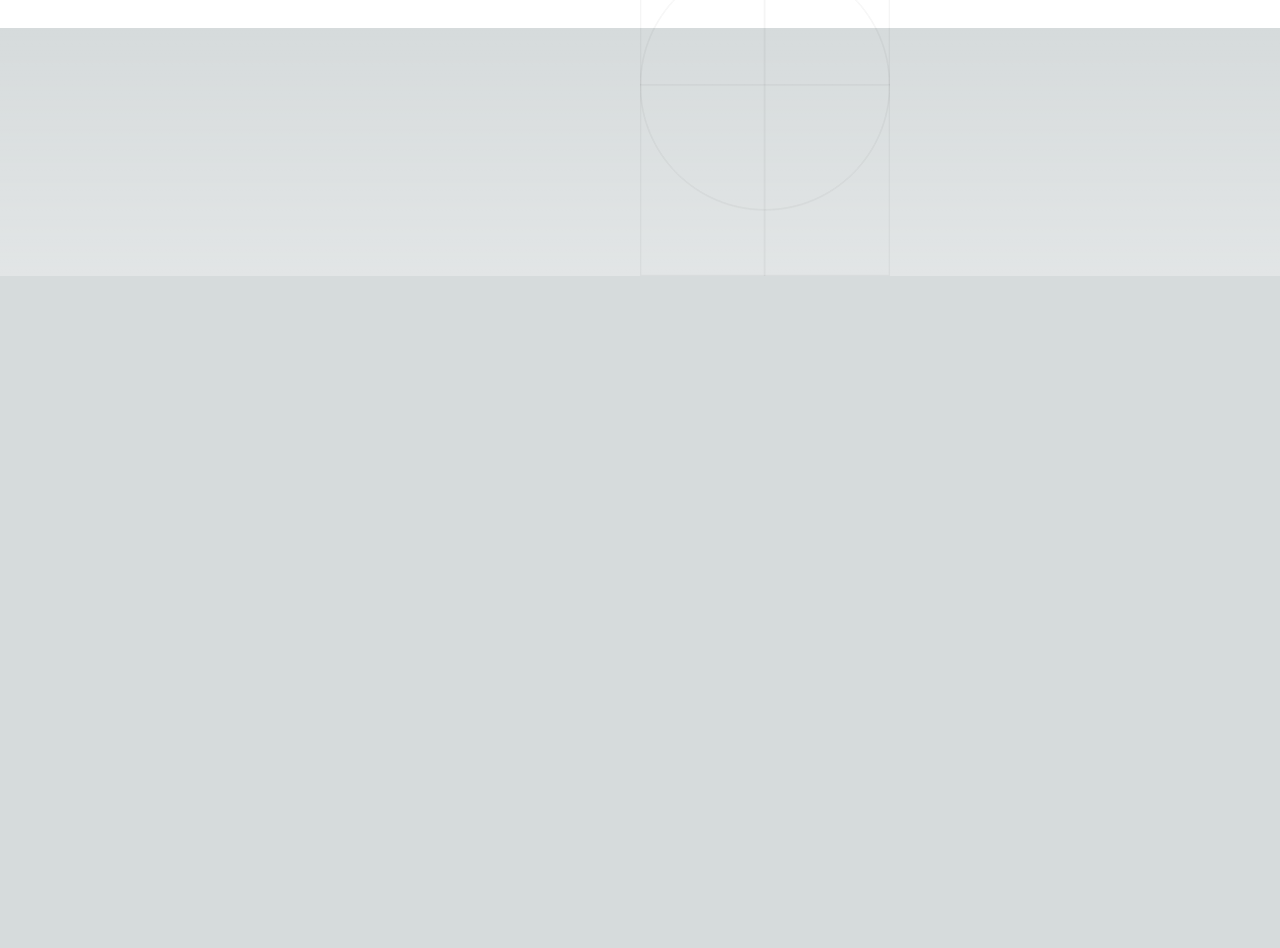
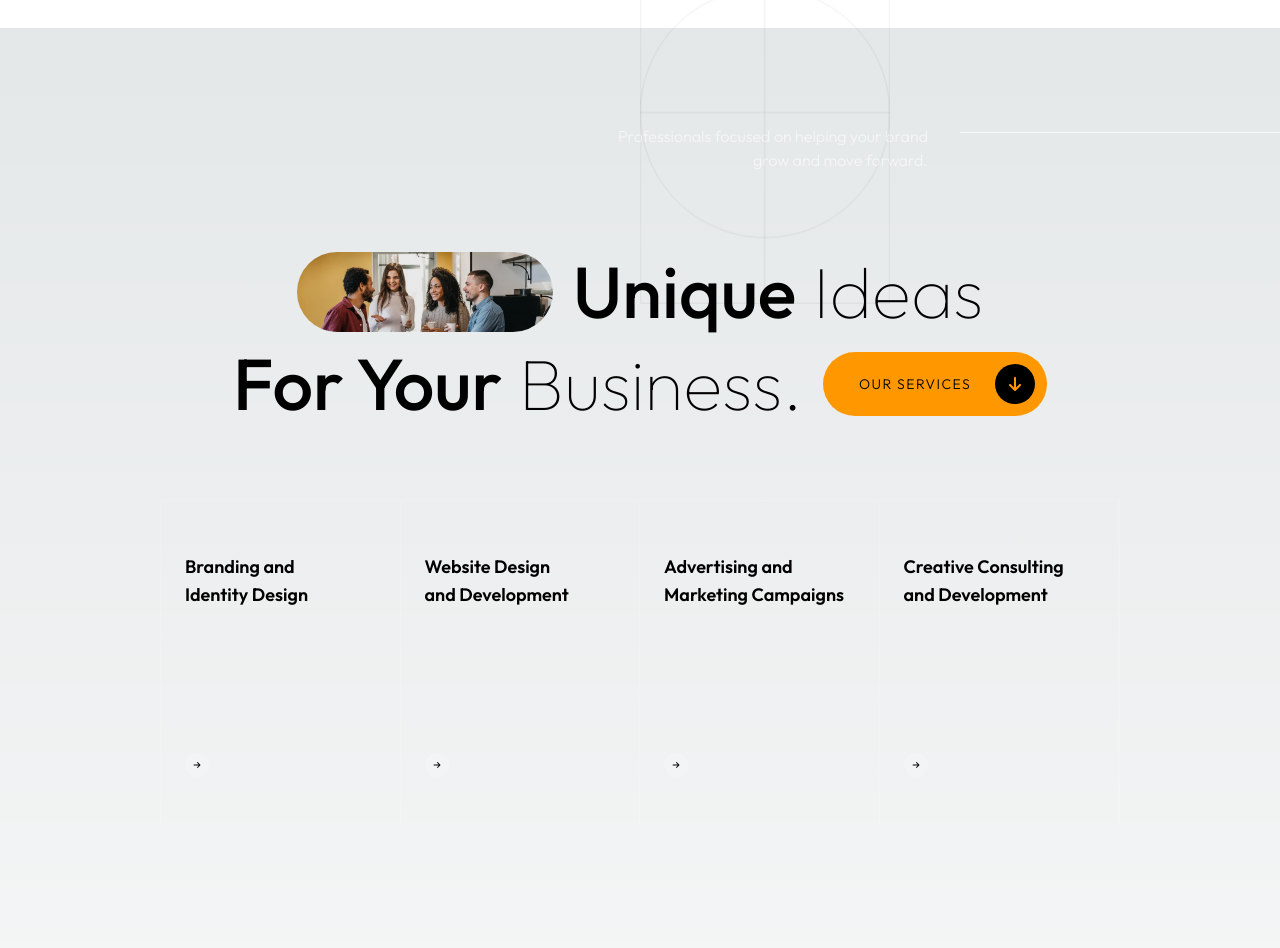
Before and after one commit to saltukosmanlioglu/swift-steel-solutions, a Next.js app: page /home in a window 1280 px wide. Shown: the part 820-1768 px from the top of the page. Before the commit the page ends 1096 px from the top, so only its background shows below. Built offline with nearby package versions, Linux system fonts and the light colour scheme.

Commit message:
add: services section

```diff
--- a/app/home/page.tsx
+++ b/app/home/page.tsx
@@ -5,10 +5,11 @@ import { AboutUs, Contact, Services } from "./sections";
 export default function Home() {
   return (
     <div>
-      <Menu menuItems={[]} />
+      {/* <Menu menuItems={[]} /> */}
       <AboutUs />
       <Services />
-      <Contact />
+      {/* <Contact /> */}
+      <div className="h-screen"></div>
     </div>
   );
 }
--- a/app/home/sections/about-us.tsx
+++ b/app/home/sections/about-us.tsx
@@ -3,8 +3,7 @@ import Image from "next/image";
 
 import { FaQuoteLeft } from "react-icons/fa";
 
-const AboutUs: React.FunctionComponent = React.forwardRef<HTMLDivElement>(
-  (props, ref) => {
+const AboutUs = React.forwardRef<HTMLDivElement>(function AboutUs(props, ref) {
   return (
     <section ref={ref} className="bg-white text-black px-40">
       <div className="flex items-center justify-between">
@@ -21,11 +20,11 @@ const AboutUs: React.FunctionComponent = React.forwardRef<HTMLDivElement>(
             for our esteemed clients.
           </p>
           <p className="font-light text-md text-00006">
-              Collaboration is at the heart of what we do. Our team thrives on
-              the synergy that arises when unique perspectives converge,
-              fostering an environment of boundless creativity. By harnessing
-              our collective expertise, we produce extraordinary results that
-              consistently surpass expectations.
+            Collaboration is at the heart of what we do. Our team thrives on the
+            synergy that arises when unique perspectives converge, fostering an
+            environment of boundless creativity. By harnessing our collective
+            expertise, we produce extraordinary results that consistently
+            surpass expectations.
           </p>
           <div className="mt-12 flex items-center">
             <div className="relative rounded-full h-24 w-24">
@@ -49,8 +48,8 @@ const AboutUs: React.FunctionComponent = React.forwardRef<HTMLDivElement>(
             </div>
           </div>
         </div>
-          <div className="w-1/2 relative py-24">
-            <div className="absolute left-0 bottom-0 top-0 animate-mil-lines">
+        <div className="relative w-1/2 py-24">
+          <div className="absolute left-0 animate-mil-lines">
             <svg
               width="250"
               viewBox="0 0 300 1404"
@@ -123,7 +122,6 @@ const AboutUs: React.FunctionComponent = React.forwardRef<HTMLDivElement>(
       </div>
     </section>
   );
-  }
-);
+});
 
 export default AboutUs;
--- a/app/home/sections/services.tsx
+++ b/app/home/sections/services.tsx
@@ -1,10 +1,128 @@
 import React from "react";
+import Image from "next/image";
+import { FaArrowDown, FaArrowRight } from "react-icons/fa6";
+
+import Button from "@/components/button";
 
 const Services: React.FunctionComponent = React.forwardRef<HTMLDivElement>(
-  (props, ref) => {
+  function Services(props, ref) {
+    const Title = ({ text }: { text: string | React.ReactNode }) => {
+      return (
+        <div className="flex items-end">
+          <div className="inline-flex ml-auto after:bg-fff06 after:w-80 after:h-0.5 after:ml-8 after:mt-2">
+            {text}
+          </div>
+        </div>
+      );
+    };
+
+    const ServiceCard = ({
+      description,
+      onClick,
+      title,
+    }: {
+      description: string;
+      onClick?: () => void;
+      title: string | React.ReactNode;
+    }) => {
+      return (
+        <button
+          onClick={onClick}
+          className="w-full border-r-0.5 border-fff01 text-left group"
+        >
+          <div className="w-0 h-1 group-hover:transition-all group-hover:duration-500 group-hover:w-full group-hover:bg-orange group-hover:h-1" />
+          <div className="px-6 py-12">
+            <p className="text-lg font-semibold">{title}</p>
+            <div className="my-8 pr-4 min-h-20">
+              <p className="text-fff06 font-extralight hidden group-hover:flex">
+                {description}
+              </p>
+            </div>
+            <div className="p-2 bg-white w-min bg-opacity-20 rounded-full group-hover:bg-orange group-hover:scale-150 group-hover:transition-all group-hover:duration-150">
+              <FaArrowRight color="#000" size={8} />
+            </div>
+          </div>
+        </button>
+      );
+    };
+
     return (
-      <section ref={ref}>
-        <div></div>
+      <section ref={ref} className="pt-24">
+        <Title
+          text={
+            <p className="text-fff06 text-md font-light text-right">
+              Professionals focused on helping your brand
+              <br />
+              grow and move forward.
+            </p>
+          }
+        />
+        <div className="mt-20 flex items-center justify-center">
+          <div>
+            <div className="flex items-center justify-center">
+              <div className="relative w-64 h-20">
+                <Image
+                  alt=""
+                  className="rounded-full object-cover object-top"
+                  fill
+                  src="/images/photo-2.jpg"
+                />
+              </div>
+              <p className="text-7xl font-thin ml-5">
+                <strong className="font-medium">Unique</strong> Ideas
+              </p>
+            </div>
+            <div className="mt-4 flex items-center">
+              <p className="text-7xl font-thin mr-5">
+                <strong className="font-medium">For Your</strong> Business.
+              </p>
+              <Button
+                icon={<FaArrowDown color="#ff9800" size={16} />}
+                text="OUR SERVICES"
+              />
+            </div>
+          </div>
+        </div>
+        <div className="px-40 mt-20">
+          <div className="flex w-full border-0.5 border-fff01">
+            <ServiceCard
+              description="Our creative agency is a team of professionals focused on helping your brand grow."
+              title={
+                <React.Fragment>
+                  Branding and <br />
+                  Identity Design
+                </React.Fragment>
+              }
+            />
+            <ServiceCard
+              description="Our creative agency is a team of professionals focused on helping your brand grow."
+              title={
+                <React.Fragment>
+                  Website Design <br />
+                  and Development
+                </React.Fragment>
+              }
+            />
+            <ServiceCard
+              description="Our creative agency is a team of professionals focused on helping your brand grow."
+              title={
+                <React.Fragment>
+                  Advertising and <br />
+                  Marketing Campaigns
+                </React.Fragment>
+              }
+            />
+            <ServiceCard
+              description="Our creative agency is a team of professionals focused on helping your brand grow."
+              title={
+                <React.Fragment>
+                  Creative Consulting <br />
+                  and Development
+                </React.Fragment>
+              }
+            />
+          </div>
+        </div>
       </section>
     );
   }
--- a/app/layout.tsx
+++ b/app/layout.tsx
@@ -30,9 +30,11 @@ export default function RootLayout({
   return (
     <html lang="en">
       <body className={outfit.className}>
-        <div>{children}</div>
-        <Footer />
-        <ScrollUp />
+        <main>
+          <div>{children}</div>
+          {/* <Footer /> */}
+          {/* <ScrollUp /> */}
+        </main>
       </body>
     </html>
   );
--- /dev/null
+++ b/components/button.tsx
@@ -0,0 +1,22 @@
+import React from "react";
+import { FaArrowRight } from "react-icons/fa6";
+
+interface ButtonProps {
+  icon?: React.ReactNode;
+  text: string;
+}
+
+const Button: React.FunctionComponent<ButtonProps> = ({ icon, text }) => {
+  return (
+    <button className="bg-orange rounded-full p-3 flex items-center">
+      {text && (
+        <p className="text-black px-6 text-sm font-light tracking-widest">{text}</p>
+      )}
+      <div className="bg-black rounded-full p-3">
+        {icon ? icon : <FaArrowRight color="#ff9800" size={16} />}
+      </div>
+    </button>
+  );
+};
+
+export default Button;
--- a/tailwind.config.ts
+++ b/tailwind.config.ts
@@ -15,14 +15,23 @@ const config: Config = {
       },
       backgroundColor: {
         orange: '#ff9800',
+        "fff06": 'rgb(255, 255, 255, 0.6)',
+      },
+      borderColor: {
+        "fff01": 'rgb(255, 255, 255, 0.1)',
+      },
+      borderWidth: {
+        0.5: "0.5px"
       },
       height: {
         "90vh": "90vh",
         "85vh": "85vh",
-        "80vh": "80vh"
+        "80vh": "80vh",
+        0.5: "0.5px"
       },
       textColor: {
-        "00006": 'rgb(0, 0, 0, 0.6)'
+        "00006": 'rgb(0, 0, 0, 0.6)',
+        "fff06": 'rgb(255, 255, 255, 0.6)'
       },
       animation: {
         "mil-lines": "bounce 10s ease-in-out infinite",
```
Also changed, not shown: public/images/photo-2.jpg (added). Lines whose indentation alone changed are shown as unchanged.
